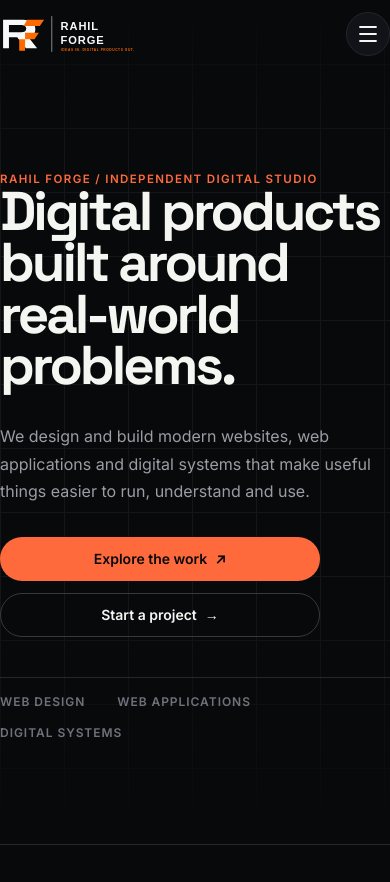
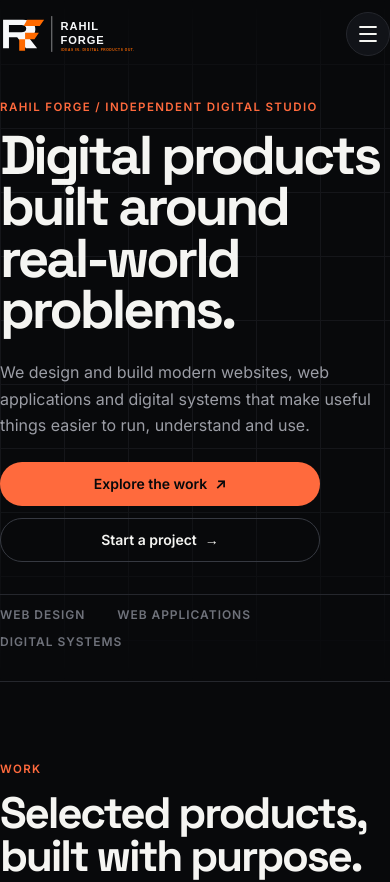
Before and after one commit to rahilislam/Rahil-Forge, a React (Vite) app: page / in a window 390 px wide. Shown: the top 882 px of the page. Built offline with nearby package versions, Linux system fonts and the light colour scheme.

Commit message:
Polish responsive spacing and section rhythm

```diff
--- a/src/App.css
+++ b/src/App.css
@@ -13,12 +13,12 @@
 
 .hero-section {
   position: relative;
-  min-height: min(860px, 100svh);
+  min-height: min(820px, 100svh);
   display: flex;
   flex-direction: column;
   justify-content: center;
   overflow: hidden;
-  padding: calc(76px + var(--space-16)) 0 var(--space-16);
+  padding: calc(76px + var(--space-12)) 0 var(--space-12);
 }
 
 .hero-grid {
@@ -38,7 +38,7 @@
 }
 
 .eyebrow {
-  margin-bottom: var(--space-5);
+  margin-bottom: var(--space-4);
   color: var(--color-accent);
   font-size: 0.72rem;
   font-weight: 700;
@@ -47,7 +47,7 @@
 
 .hero-section h1 {
   max-width: 1050px;
-  margin-bottom: var(--space-8);
+  margin-bottom: var(--space-6);
   font-family: var(--font-display);
   font-size: var(--text-display);
   line-height: 0.94;
@@ -59,22 +59,22 @@
   margin-bottom: 0;
   color: var(--color-text-secondary);
   font-size: clamp(1rem, 2vw, 1.25rem);
-  line-height: 1.7;
+  line-height: 1.65;
 }
 
 .hero-actions {
   display: flex;
   flex-wrap: wrap;
   gap: var(--space-3);
-  margin-top: var(--space-8);
+  margin-top: var(--space-6);
 }
 
 .hero-meta {
   display: flex;
   flex-wrap: wrap;
-  gap: var(--space-4) var(--space-8);
-  margin-top: clamp(4rem, 8vw, 6rem);
-  padding-top: var(--space-4);
+  gap: var(--space-3) var(--space-8);
+  margin-top: clamp(3rem, 6vw, 5rem);
+  padding-top: var(--space-3);
   border-top: 1px solid var(--color-border);
   color: var(--color-text-muted);
   font-size: var(--text-xs);
@@ -85,8 +85,8 @@
 .studio-section {
   display: grid;
   grid-template-columns: minmax(0, 1.35fr) minmax(260px, 0.65fr);
-  gap: clamp(3rem, 8vw, 7rem);
-  padding: var(--section-space) 0;
+  gap: clamp(2.5rem, 7vw, 6rem);
+  padding: clamp(4.5rem, 8vw, 7rem) 0;
   border-top: 1px solid var(--color-border);
   scroll-margin-top: 90px;
 }
@@ -104,11 +104,11 @@
   align-self: end;
   max-width: 420px;
   color: var(--color-text-secondary);
-  line-height: 1.7;
+  line-height: 1.65;
 }
 
 .studio-intro p + p {
-  margin-top: var(--space-5);
+  margin-top: var(--space-4);
 }
 
 .studio-principles {
@@ -120,8 +120,8 @@
 }
 
 .studio-principle {
-  min-height: 240px;
-  padding: var(--space-7);
+  min-height: 220px;
+  padding: var(--space-6);
   border-right: 1px solid var(--color-border);
 }
 
@@ -131,7 +131,7 @@
 
 .principle-number {
   display: block;
-  margin-bottom: var(--space-12);
+  margin-bottom: var(--space-8);
   color: var(--color-accent);
   font-size: var(--text-xs);
   font-weight: 700;
@@ -139,7 +139,7 @@
 }
 
 .studio-principle h3 {
-  margin-bottom: var(--space-3);
+  margin-bottom: var(--space-2);
   font-family: var(--font-display);
   font-size: clamp(1.25rem, 2vw, 1.6rem);
   letter-spacing: -0.025em;
@@ -150,11 +150,11 @@
   margin: 0;
   color: var(--color-text-secondary);
   font-size: var(--text-small);
-  line-height: 1.6;
+  line-height: 1.55;
 }
 
 .process-section {
-  padding: var(--section-space) 0;
+  padding: clamp(4.5rem, 8vw, 7rem) 0;
   border-top: 1px solid var(--color-border);
   scroll-margin-top: 90px;
 }
@@ -162,9 +162,9 @@
 .process-header {
   display: grid;
   grid-template-columns: minmax(0, 1.35fr) minmax(260px, 0.65fr);
-  gap: clamp(3rem, 8vw, 7rem);
+  gap: clamp(2.5rem, 7vw, 6rem);
   align-items: end;
-  margin-bottom: clamp(3rem, 6vw, 5rem);
+  margin-bottom: clamp(2.5rem, 5vw, 4rem);
 }
 
 .process-header h2 {
@@ -180,7 +180,7 @@
   max-width: 420px;
   margin: 0;
   color: var(--color-text-secondary);
-  line-height: 1.7;
+  line-height: 1.65;
 }
 
 .process-steps {
@@ -191,7 +191,7 @@
   display: grid;
   grid-template-columns: minmax(64px, 0.2fr) minmax(0, 1fr);
   gap: clamp(1.5rem, 5vw, 5rem);
-  padding: clamp(2rem, 4vw, 3.5rem) 0;
+  padding: clamp(1.75rem, 3.5vw, 3rem) 0;
   border-bottom: 1px solid var(--color-border);
 }
 
@@ -206,7 +206,7 @@
   display: grid;
   grid-template-columns: minmax(180px, 0.75fr) minmax(220px, 1fr);
   column-gap: clamp(2rem, 6vw, 6rem);
-  row-gap: var(--space-3);
+  row-gap: var(--space-2);
 }
 
 .process-kicker {
@@ -230,23 +230,23 @@
   max-width: 520px;
   margin: 0;
   color: var(--color-text-secondary);
-  line-height: 1.65;
+  line-height: 1.6;
 }
 
 .contact-section {
-  min-height: 46vh;
+  min-height: 0;
   display: grid;
   grid-template-columns: minmax(0, 1.35fr) minmax(240px, 0.65fr);
-  gap: clamp(3rem, 8vw, 7rem);
+  gap: clamp(2.5rem, 7vw, 6rem);
   align-items: end;
-  padding: var(--section-space) 0;
+  padding: clamp(4.5rem, 8vw, 7rem) 0;
   border-top: 1px solid var(--color-border);
   scroll-margin-top: 90px;
 }
 
 .contact-copy h2 {
   max-width: 900px;
-  margin-bottom: var(--space-6);
+  margin-bottom: var(--space-5);
   font-family: var(--font-display);
   font-size: clamp(2.75rem, 7vw, 6rem);
   line-height: 0.96;
@@ -257,7 +257,7 @@
   max-width: 560px;
   margin: 0;
   color: var(--color-text-secondary);
-  line-height: 1.7;
+  line-height: 1.65;
 }
 
 .contact-action {
@@ -274,7 +274,7 @@
 }
 
 .section-cta {
-  margin-top: var(--space-8);
+  margin-top: var(--space-6);
 }
 
 @media (max-width: 900px) {
@@ -285,7 +285,7 @@
   }
 
   .studio-section {
-    gap: var(--space-10);
+    gap: var(--space-8);
   }
 
   .studio-intro,
@@ -317,9 +317,9 @@
   }
 
   .hero-section {
-    min-height: 100svh;
-    padding-top: calc(68px + var(--space-10));
-    padding-bottom: var(--space-10);
+    min-height: auto;
+    padding-top: calc(68px + var(--space-8));
+    padding-bottom: var(--space-8);
   }
 
   .hero-section h1 {
@@ -334,13 +334,13 @@
   }
 
   .hero-meta {
-    margin-top: var(--space-10);
+    margin-top: var(--space-8);
   }
 
   .studio-section,
   .process-section,
   .contact-section {
-    padding: var(--space-14) 0;
+    padding: var(--space-12) 0;
   }
 
   .studio-heading h2,
@@ -356,7 +356,7 @@
   .studio-principle,
   .studio-principle:nth-child(2) {
     min-height: 0;
-    padding: var(--space-5) 0;
+    padding: var(--space-4) 0;
     border-right: 0;
     border-bottom: 1px solid var(--color-border);
   }
@@ -366,18 +366,18 @@
   }
 
   .principle-number {
-    margin-bottom: var(--space-5);
+    margin-bottom: var(--space-3);
   }
 
   .process-header {
-    gap: var(--space-8);
-    margin-bottom: var(--space-8);
+    gap: var(--space-6);
+    margin-bottom: var(--space-6);
   }
 
   .process-step {
     grid-template-columns: 1fr;
-    gap: var(--space-4);
-    padding: var(--space-6) 0;
+    gap: var(--space-3);
+    padding: var(--space-5) 0;
   }
 
   .process-step > div {
@@ -391,7 +391,7 @@
 
   .contact-section {
     min-height: 0;
-    padding-bottom: var(--space-16);
+    padding-bottom: var(--space-12);
   }
 }
 
```
